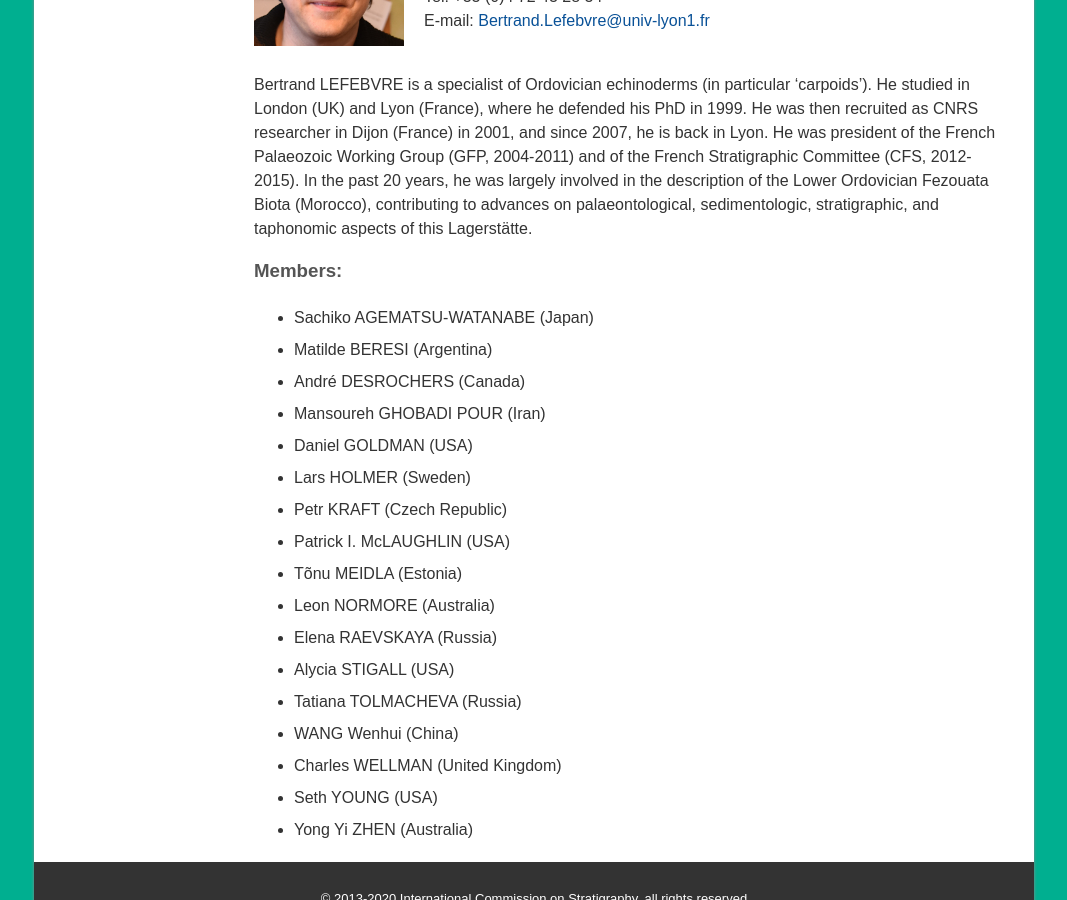
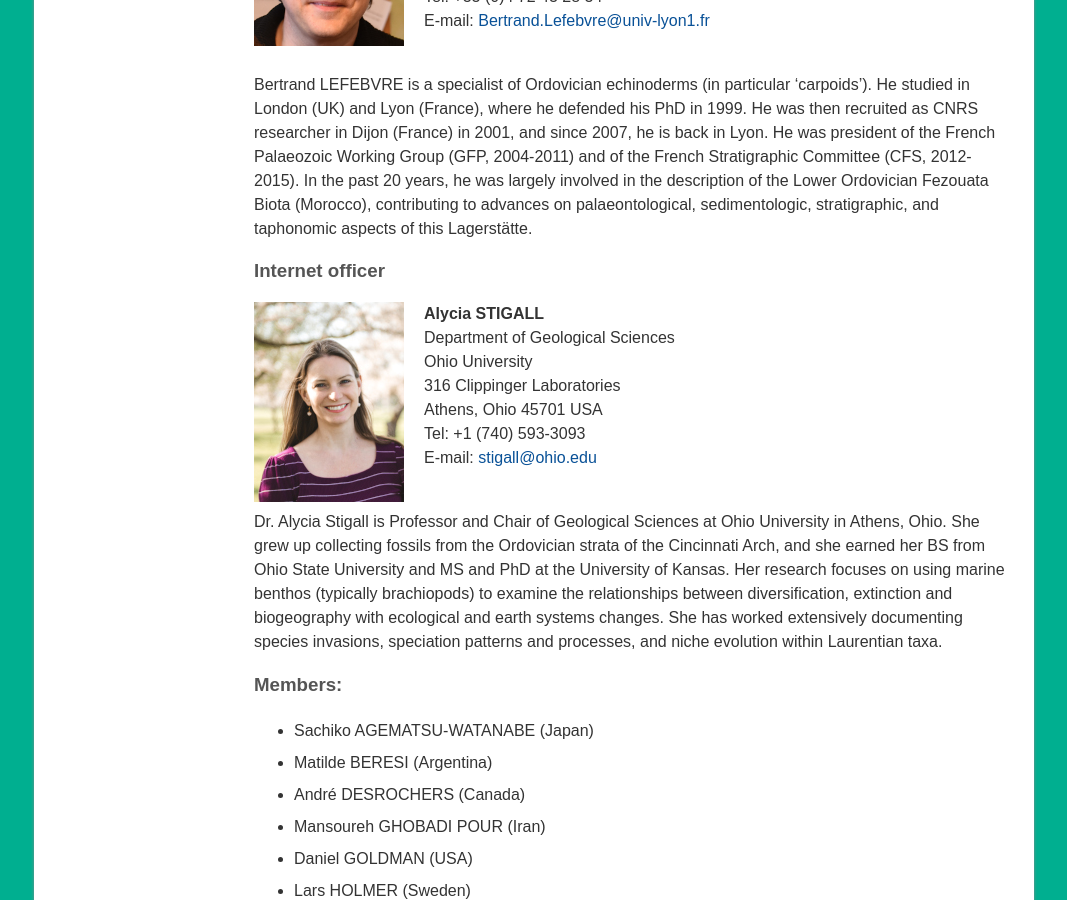
Before and after one commit to whwangChina/subcommission-ordovician, a Jekyll site: the page built from pages/subcommission.md, in a window 1280 px wide and 900 px high, scrolled down 2145 px. Shown: the whole window, without its empty margins (106-1173 px from the left). Built offline with Jekyll 4.4.1, drawn with Linux system fonts in a browser that asks for light colours.

Commit message:
add Alycia

```diff
--- a/pages/subcommission.md
+++ b/pages/subcommission.md
@@ -61,7 +61,7 @@ Dr Andrey Dronov is the Leading Scientist in the Laboratory of Phanerozoic Strat
 <img src="images/person-lefebvre.jpg" alt="Andrey" style="float:left; margin-right: 20px; width:150px;" />
 
 **Bertrand LEFEBVRE**
- UMR 5276 LGL -TPE
+UMR 5276 LGL -TPE
 CNRS - Université de Lyon 1
 Bâtiment GEODE, 69622 Villeurbanne Cedex, FRANCE
 Tel: +33 (0)4 72 43 28 34
@@ -69,6 +69,21 @@ E-mail: <Bertrand.Lefebvre@univ-lyon1.fr>
 <br />
 
 Bertrand LEFEBVRE is a specialist of Ordovician echinoderms (in particular ‘carpoids’). He studied in London (UK) and Lyon (France), where he defended his PhD in 1999. He was then recruited as CNRS researcher in Dijon (France) in 2001, and since 2007, he is back in Lyon. He was president of the French Palaeozoic Working Group (GFP, 2004-2011) and of the French Stratigraphic Committee (CFS, 2012-2015). In the past 20 years, he was largely involved in the description of the Lower Ordovician Fezouata Biota (Morocco), contributing to advances on palaeontological, sedimentologic, stratigraphic, and taphonomic aspects of this Lagerstätte.
+
+### Internet officer
+
+<img src="images/Alycia.jpg" alt="Alycia" style="float:left; margin-right: 20px; width:150px;" />
+
+**Alycia STIGALL**
+Department of Geological Sciences
+Ohio University
+316 Clippinger Laboratories
+Athens, Ohio 45701 USA
+Tel: +1 (740) 593-3093
+E-mail: <stigall@ohio.edu>
+<br />
+
+Dr. Alycia Stigall is Professor and Chair of Geological Sciences at Ohio University in Athens, Ohio. She grew up collecting fossils from the Ordovician strata of the Cincinnati Arch, and she earned her BS from Ohio State University and MS and PhD at the University of Kansas.   Her research focuses on using marine benthos (typically brachiopods) to examine the relationships between diversification, extinction and biogeography with ecological and earth systems changes.  She has worked extensively documenting species invasions, speciation patterns and processes, and niche evolution within Laurentian taxa.
 
 ### Members:
 
```
Also changed, not shown: images/Alycia.jpg (added).
